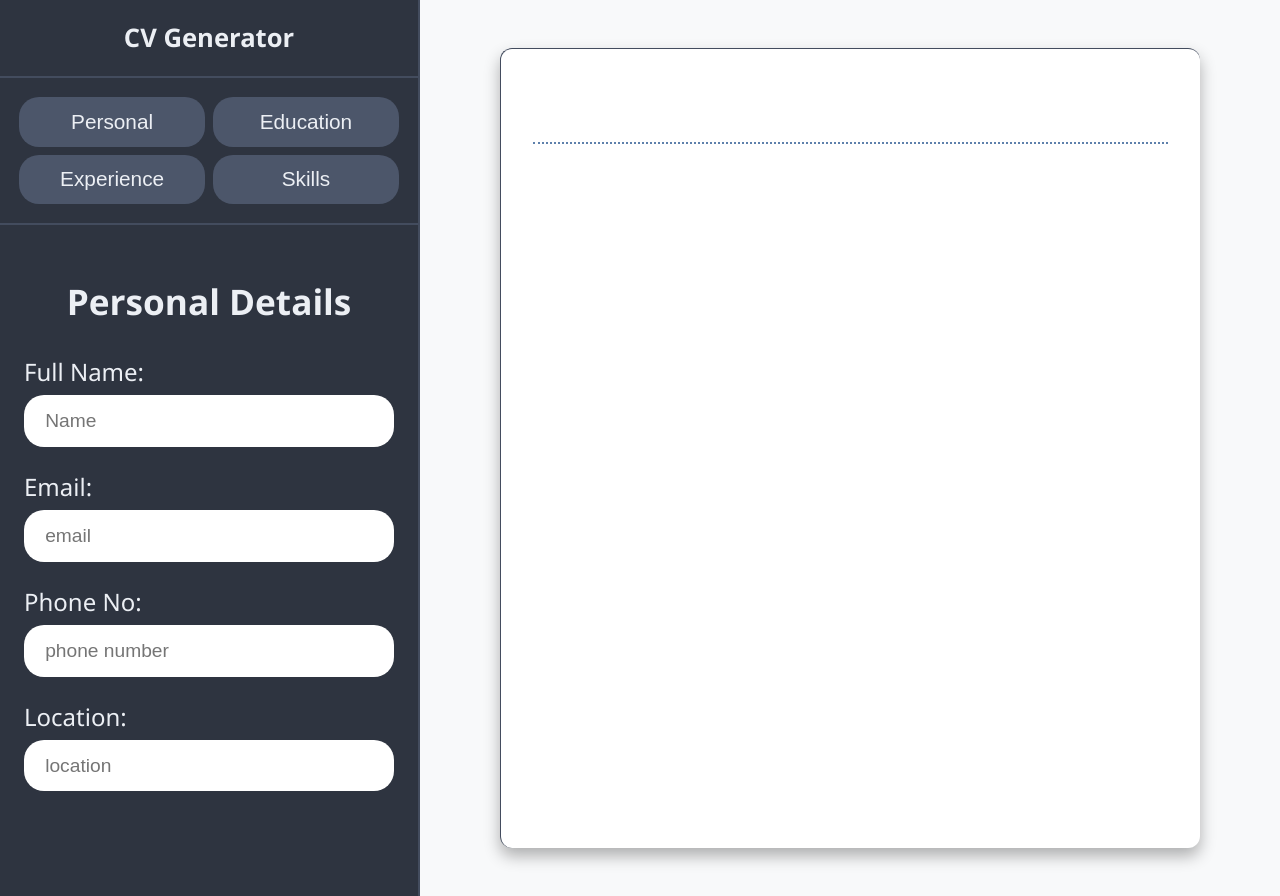
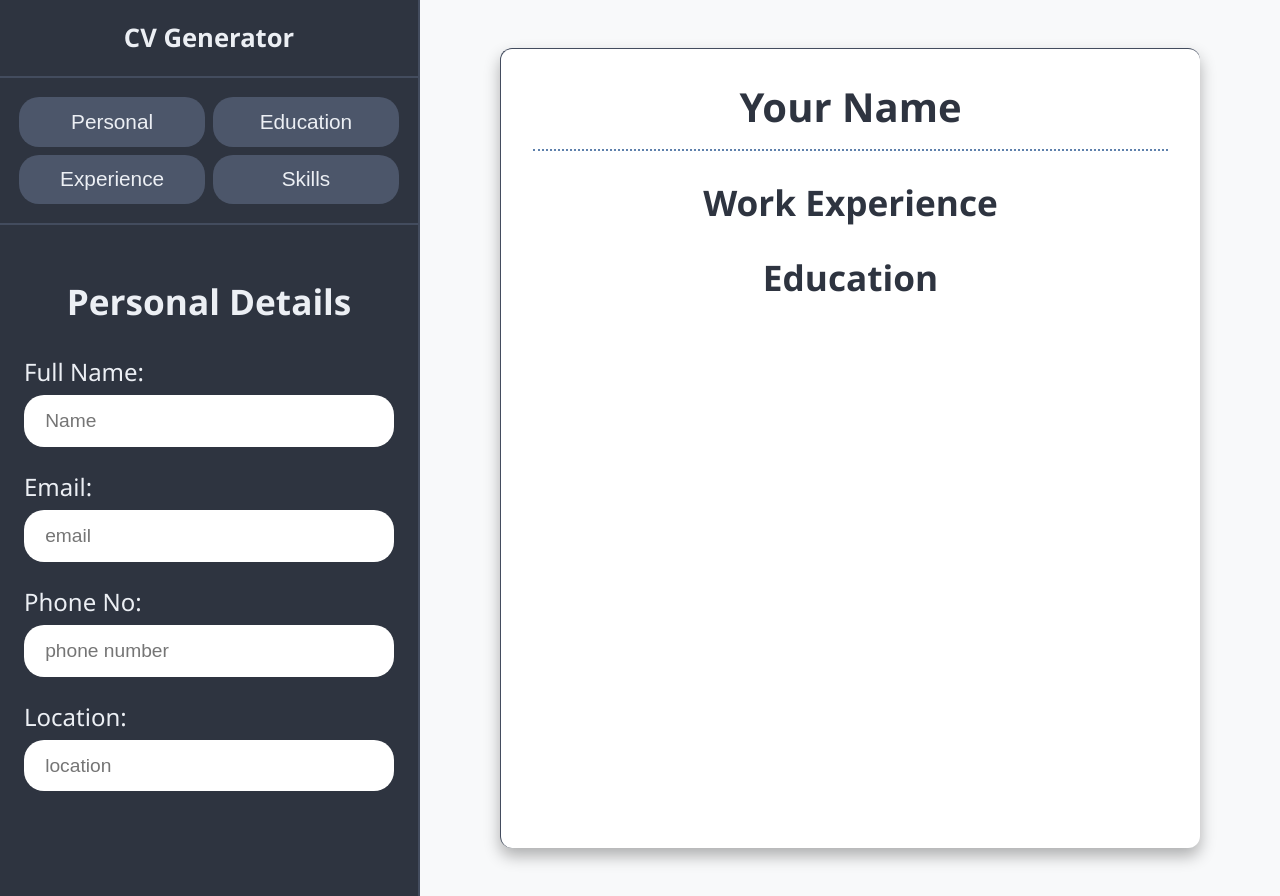
Before and after one commit to Anand-1812/CV-app, a React (Vite) app in the folder cv_app/: page / in a window 1280 px wide. Built offline with nearby package versions, Linux system fonts and the light colour scheme.

Commit message:
add the education & exp section

```diff
--- a/cv_app/src/components/CvSection.jsx
+++ b/cv_app/src/components/CvSection.jsx
@@ -1,18 +1,31 @@
 export default function CvSection({ personalDetails, educationDetails, experienceDetails }) {
   return (
-    <>
     <section className="cv-section">
       <div className="cv">
         <div className="top">
-            <h1>{personalDetails.fullName}</h1>
+          <h1>{personalDetails.fullName || "Your Name"}</h1>
           <div className="userDetail">
-              <p>{personalDetails.email}</p>
-              <p>{personalDetails.phone}</p>
-              <p>{personalDetails.location}</p>
+            {personalDetails.email && <p>{personalDetails.email}</p>}
+            {personalDetails.phone && <p>{personalDetails.phone}</p>}
+            {personalDetails.location && <p>{personalDetails.location}</p>}
           </div>
+        </div>
+
+        <div className="experience">
+          <h2>Work Experience</h2>
+          {experienceDetails.year && <p><strong>Year:</strong> {experienceDetails.year}</p>}
+          {experienceDetails.company && <p><strong>Company:</strong> {experienceDetails.company}</p>}
+          {experienceDetails.title && <p><strong>Title:</strong> {experienceDetails.title}</p>}
+          {experienceDetails.location && <p><strong>Location:</strong> {experienceDetails.location}</p>}
+        </div>
+
+        <div className="education">
+          <h2>Education</h2>
+          {educationDetails.year && <p><strong>Year:</strong> {educationDetails.year}</p>}
+          {educationDetails.institution && <p><strong>Institution:</strong> {educationDetails.institution}</p>}
+          {educationDetails.degree && <p><strong>Degree:</strong> {educationDetails.degree}</p>}
         </div>
       </div>
     </section>
-    </>
   );
 }
```
Lines whose indentation alone changed are shown as unchanged.
